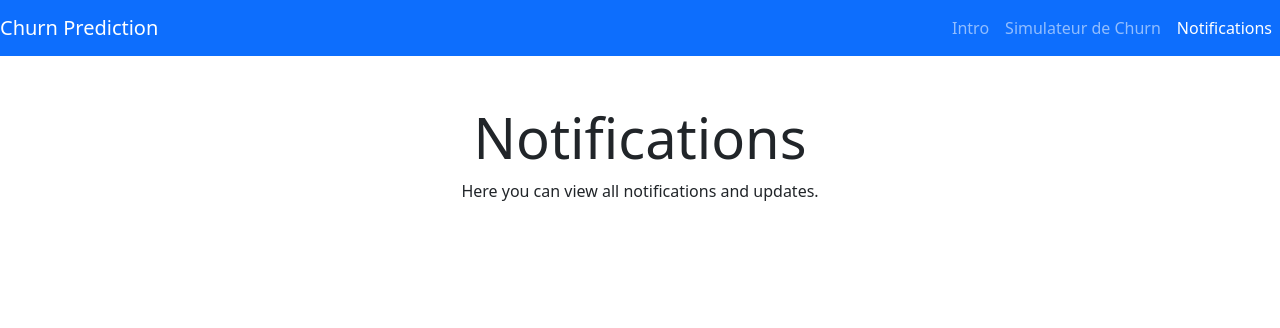
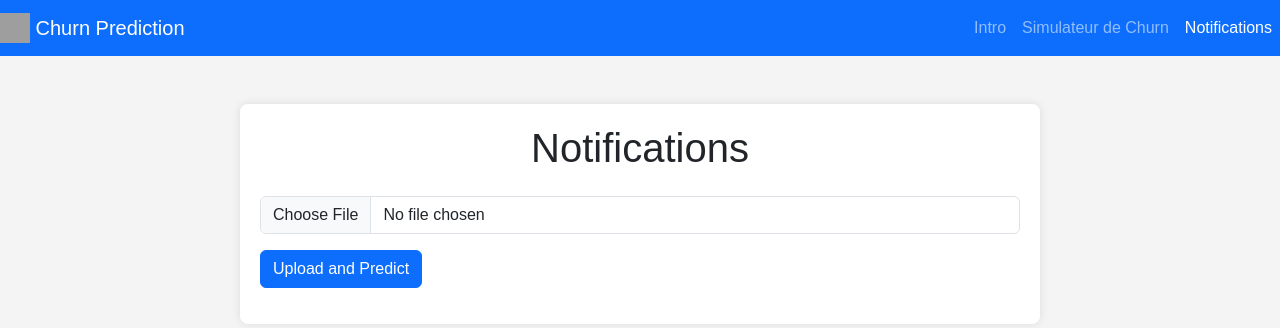
Before and after one commit to khaoula051999/bank-churn, a Flask app: template app/template/notifications.html in a window 1280 px wide. Shown: the top 328 px of the page. Run offline with Flask 3, Linux system fonts and the light colour scheme; the template is opened without the code that fills it, so the values that code supplies are empty; parts of the project's set-up code (start-up, migrations or seed data) failed here and were passed over; some libraries are stand-ins or nearby versions; grey boxes are pictures that could not be loaded.

Commit message:
Update notifications.html

```diff
--- a/app/template/notifications.html
+++ b/app/template/notifications.html
@@ -4,12 +4,14 @@
     <meta charset="UTF-8">
     <meta name="viewport" content="width=device-width, initial-scale=1.0">
     <title>Churn Prediction - Notifications</title>
+    <link href="https://cdn.jsdelivr.net/npm/bootstrap@5.3.3/dist/css/bootstrap.min.css" rel="stylesheet">
     <link rel="stylesheet" href="styles.css">
-    <link href="https://cdn.jsdelivr.net/npm/bootstrap@5.3.3/dist/css/bootstrap.min.css" rel="stylesheet">
 </head>
 <body>
     <nav class="navbar navbar-expand-lg navbar-dark bg-primary">
-        <a class="navbar-brand" href="index.html">Churn Prediction</a>
+        <a class="navbar-brand" href="index.html">
+            <img src="assets/logoChurn.png" width="30" height="30" class="d-inline-block align-top" alt="">
+            Churn Prediction</a>
         <button class="navbar-toggler" type="button" data-bs-toggle="collapse" data-bs-target="#navbarNav" aria-controls="navbarNav" aria-expanded="false" aria-label="Toggle navigation">
             <span class="navbar-toggler-icon"></span>
         </button>
@@ -28,13 +30,18 @@
         </div>
     </nav>
 
-    <section id="notifications" class="text-center mt-5">
-        <div class="section">
-            <h1 class="display-4">Notifications</h1>
-            <p>Here you can view all notifications and updates.</p>
-        </div>
+    <section id="notifications" class="container mt-5">
+        <h1 class="text-center mb-4">Notifications</h1>
+        <input type="file" id="file-input" class="form-control mb-3" />
+        <button id="upload-btn" class="btn btn-primary">Upload and Predict</button>
+        <div id="notificationResults" class="mt-3"></div>
+    </section>
+    <section id="notifications" class="container mt-5">
+       <!-- add code for chrun  results -->
     </section>
 
     <script src="https://cdn.jsdelivr.net/npm/bootstrap@5.3.3/dist/js/bootstrap.bundle.min.js"></script>
+    <script src="https://cdn.jsdelivr.net/npm/papaparse@5.3.0/papaparse.min.js"></script>
+    <script src="notifications.js"></script>
 </body>
 </html>
```
